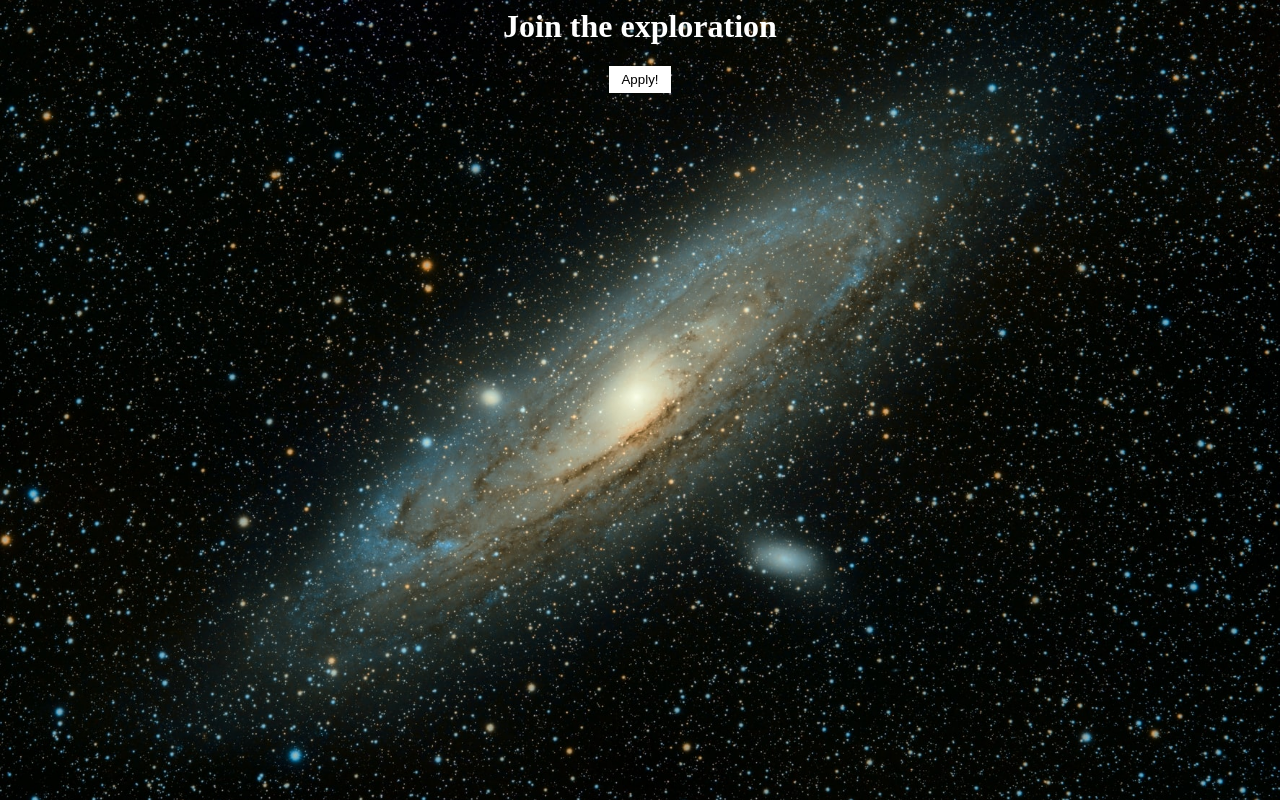
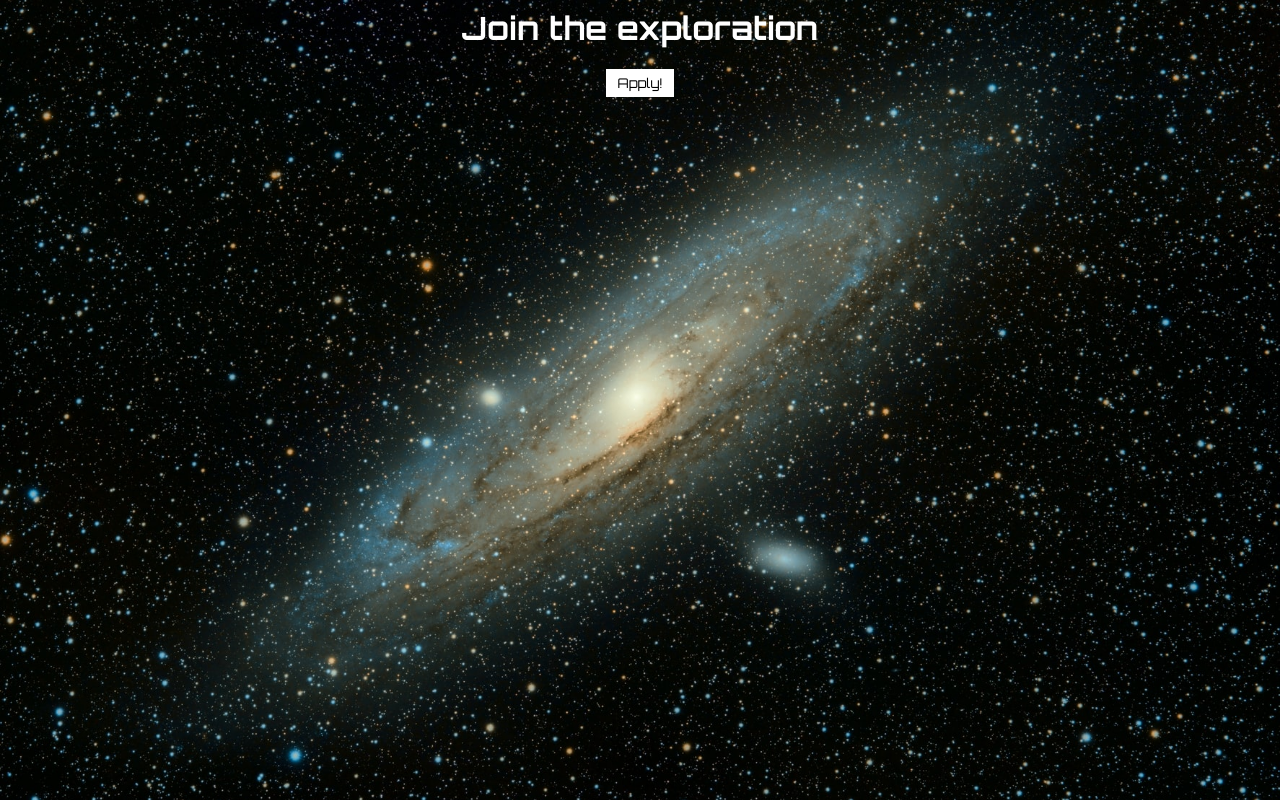
Before and after one commit to Frankrazy/Space-exploration-site, a website built with Vite: page index.html in a window 1280 px wide. Built offline with nearby package versions, Linux system fonts and the light colour scheme.

Commit message:
google fonts

```diff
--- a/index.html
+++ b/index.html
@@ -1,5 +1,8 @@
 <html>
     <head>
+        <link rel="preconnect" href="https://fonts.googleapis.com">
+        <link rel="preconnect" href="https://fonts.gstatic.com" crossorigin>
+        <link href="https://fonts.googleapis.com/css2?family=Orbitron:wght@400..900&display=swap" rel="stylesheet">
         <link rel="stylesheet" href="styles.css" />
     </head>
     <body>
--- a/styles.css
+++ b/styles.css
@@ -3,10 +3,16 @@ body {
     background-image: url("images/universe.jpg");
     background-size: cover;
     text-align: center;
+    font-family: "Orbitron", sans-serif;
+    font-optical-sizing: auto;
+    font-style: normal;
 }
 
 .btn {
     padding: 6px 12px;
     background-color: white;
     border: none;
+    font-family: "Orbitron", sans-serif;
+    font-optical-sizing: auto;
+    font-style: normal;
 }
```
